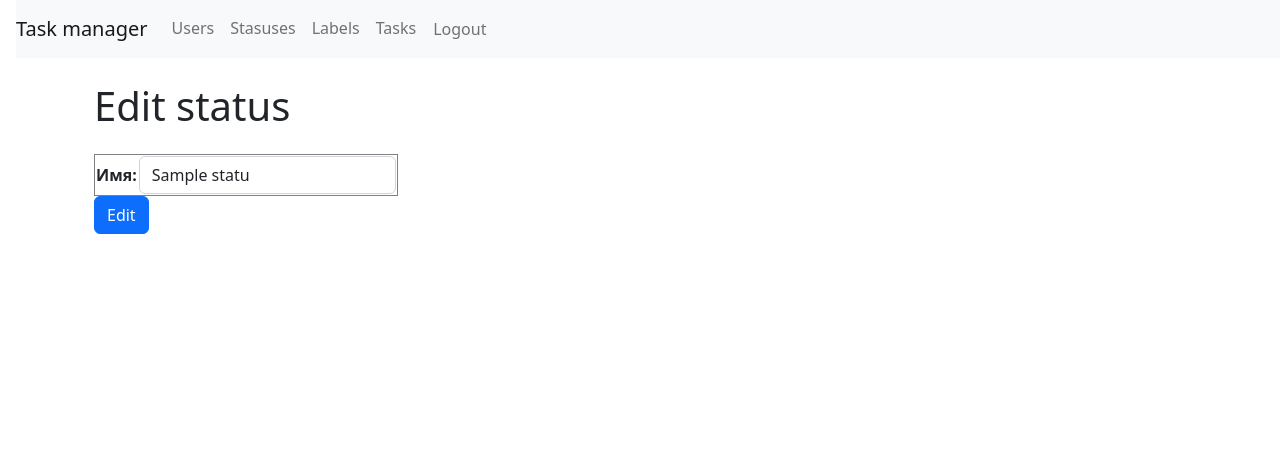
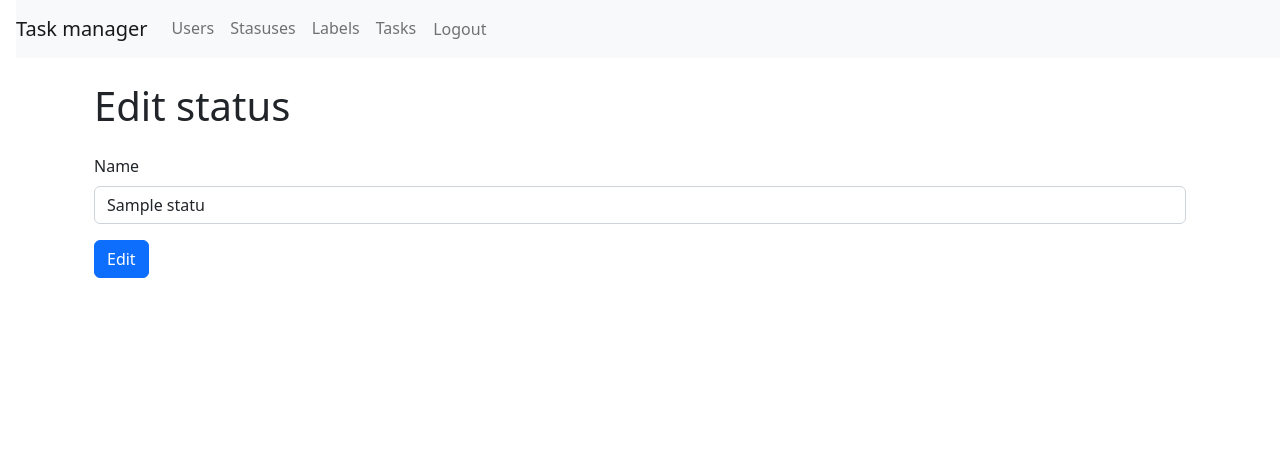
Before and after one commit to Vadimhungry/Django-Task-Manager, a Django app: page /statuses/1/update/ in a window 1280 px wide. Shown: the top 464 px of the page. Run offline with Django 4.2, Linux system fonts and the light colour scheme; a user stored in the database is signed in; tables that the repository leaves empty hold one stand-in row (values such as "Sample post").

Commit message:
statuses text update

```diff
--- a/task_manager/statuses/forms.py
+++ b/task_manager/statuses/forms.py
@@ -1,14 +1,14 @@
 from django import forms
 from .models import Status
-
+from django.utils.translation import gettext as _
 
 class StatusCreateForm(forms.ModelForm):
-    name = forms.CharField(label="Имя")
+    # name = forms.CharField(label=_("Name"))
 
     def __init__(self, *args, **kwargs):
         super(StatusCreateForm, self).__init__(*args, **kwargs)
         self.fields["name"].widget.attrs["class"] = "form-control"
-        self.fields["name"].widget.attrs["placeholder"] = "Имя"
+        self.fields["name"].widget.attrs["placeholder"] = _("Name")
 
     class Meta:
         model = Status
--- a/templates/statuses/create_status.html
+++ b/templates/statuses/create_status.html
@@ -17,7 +17,7 @@
         <form action="{% url 'status_create' %}" method="post">
             {% csrf_token %}
             <div class="mb-3">
-                <label class="form-label" for="{{ form.name.id_for_label }}">Имя</label>
+                <label class="form-label" for="{{ form.name.id_for_label }}">{% translate "Name" %}</label>
                 {{ form.name }}
             </div>
             <input class="btn btn-primary" type="submit" value="{% translate "Create" %}">
--- a/templates/statuses/update_status.html
+++ b/templates/statuses/update_status.html
@@ -16,9 +16,10 @@
 
         <form action="{% url 'status_update' status_id=status_id %}" method="post">
             {% csrf_token %}
-            <table border="1">
-                {{ form }}
-            </table>
+            <div class="mb-3">
+                <label class="form-label" for="{{ form.name.id_for_label }}">{% translate "Name" %}</label>
+                {{ form.name }}
+            </div>
             <input type="submit" class="btn btn-primary" value="{% translate "Edit" %}">
         </form>
     </div>
```
Also changed, not shown: locale/ru/LC_MESSAGES/django.po.
